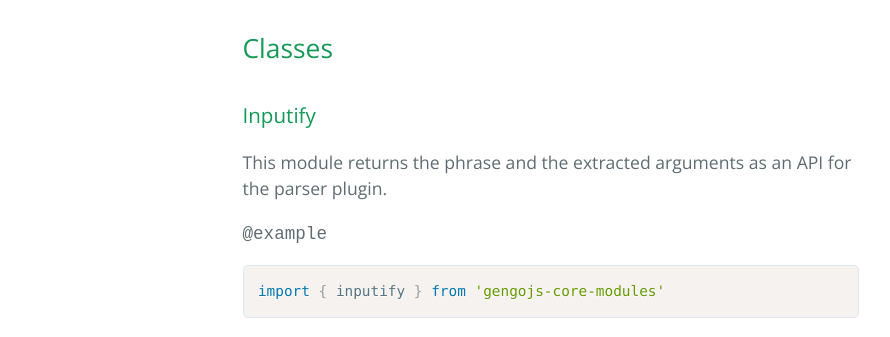
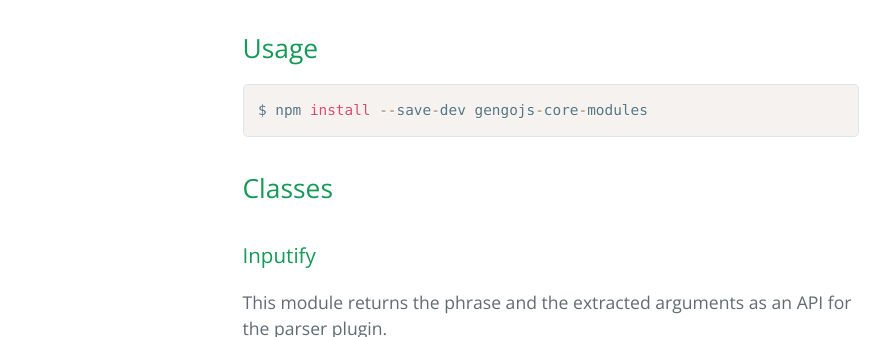
Before and after one commit to gengojs/core-modules, a plain HTML site: page index.html in a window 1280 px wide. Shown: the part 865-1202 px from the top of the page, without its empty margins (197-1087 px from the left). Drawn offline with nearby package versions, Linux system fonts and the light colour scheme.

Commit message:
Update 2015-09-28T04:09:54.059Z

```diff
--- a/index.html
+++ b/index.html
@@ -34,6 +34,9 @@
 <p><a href="https://www.github.com/gengojs/gengojs">gengo.js</a> core modules
 is a set of modules that helps the <a href="https://www.github.com/gengojs/core-modules">core</a> to function properly.</p>
 <p><a href="https://travis-ci.org/gengojs/core-modules"><img src="https://travis-ci.org/gengojs/core-modules.svg" alt="Build Status"></a></p>
+<h2>Usage</h2>
+<pre><code class="language-bash">$ npm install --save-dev gengojs-core-modules
+</code></pre>
 <h2>Classes</h2>
 <h3>Inputify</h3>
 <p>This module returns the phrase and the extracted arguments
```
